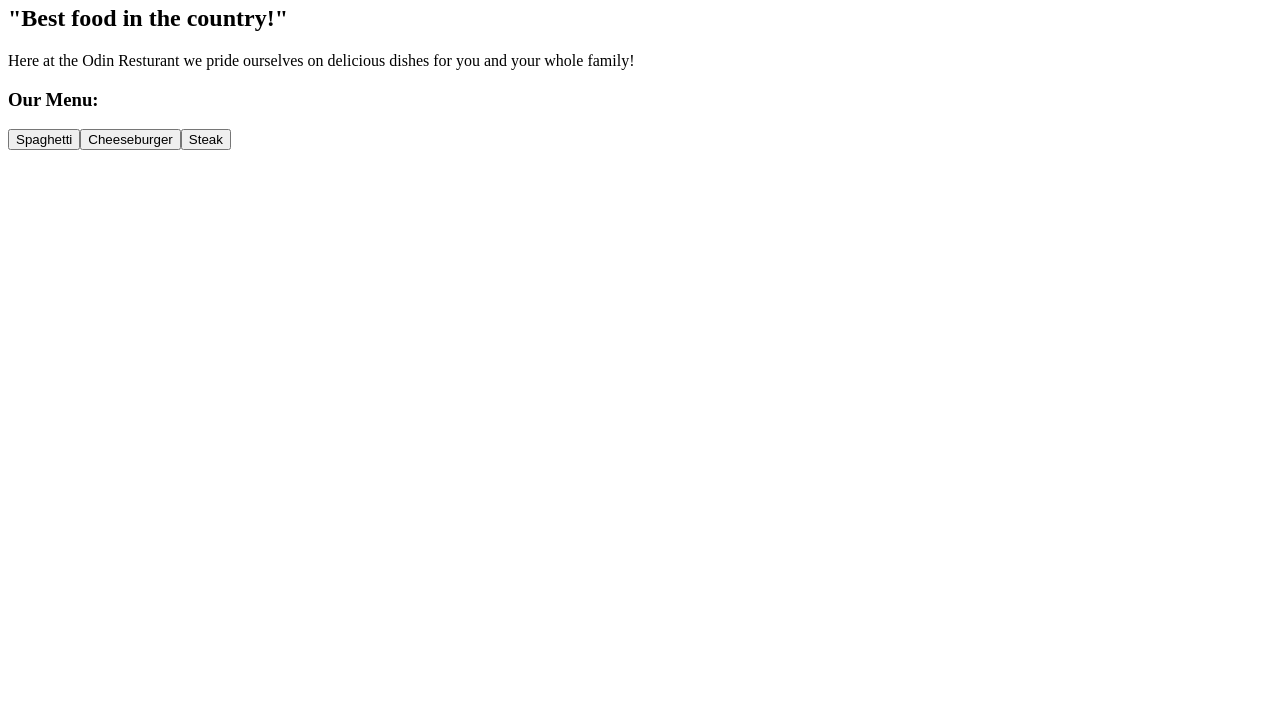
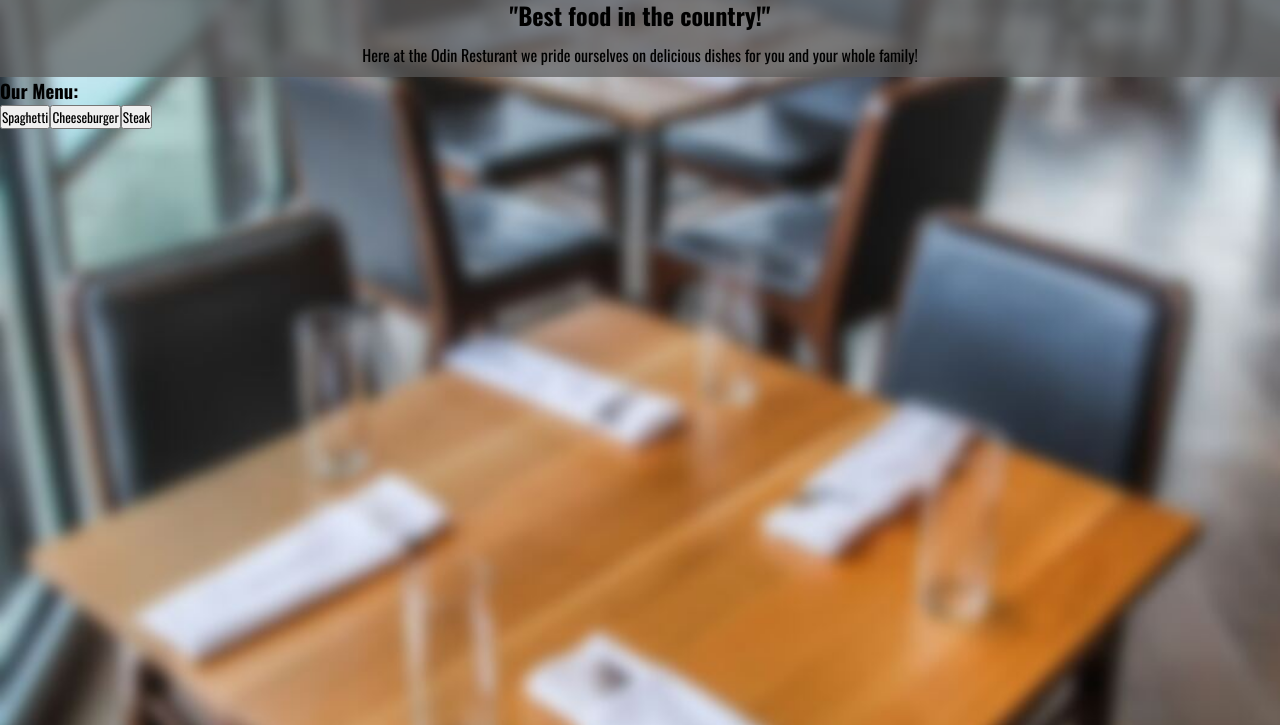
Before and after one commit to CourierLFF/odin-ResturantPage, a website built with webpack: page dist/index.html in a window 1280 px wide. Shown: the part 75-800 px from the top of the page. Built offline with nearby package versions, Linux system fonts and the light colour scheme.

Commit message:
Add some css

```diff
--- a/src/loadContent.js
+++ b/src/loadContent.js
@@ -14,6 +14,7 @@ export function loadContent() {
 
     const resturantDescription = document.createElement("p");
     resturantDescription.textContent = "Here at the Odin Resturant we pride ourselves on delicious dishes for you and your whole family!";
+    resturantDescription.classList.add("top-part");
     container.appendChild(resturantDescription);
 
     const mainH3 = document.createElement("h3");
```
Also changed, not shown: README.md, dist/index.html, dist/main.js, dist/style.css (added), src/assets/resturant.jpg (added).
